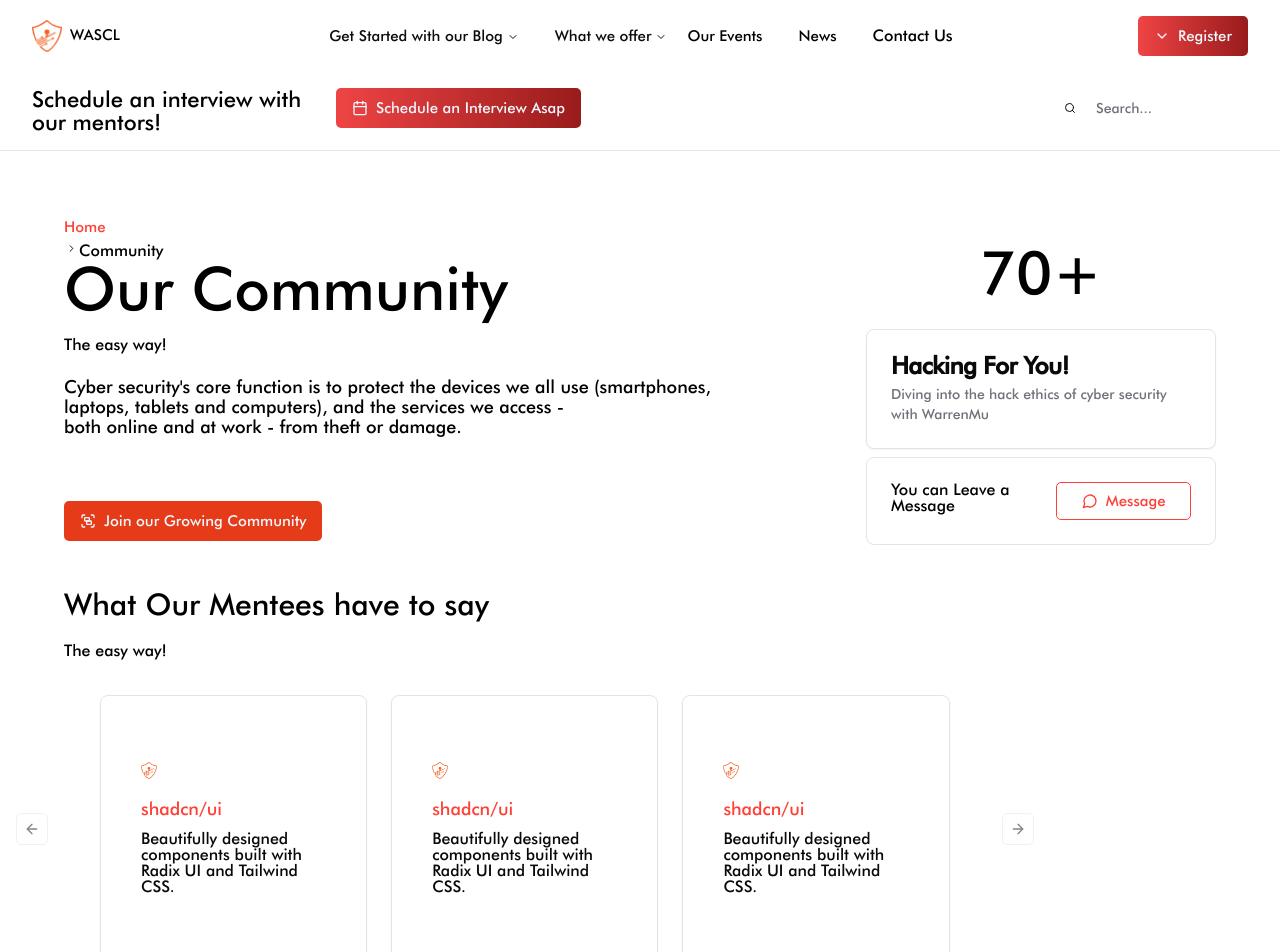
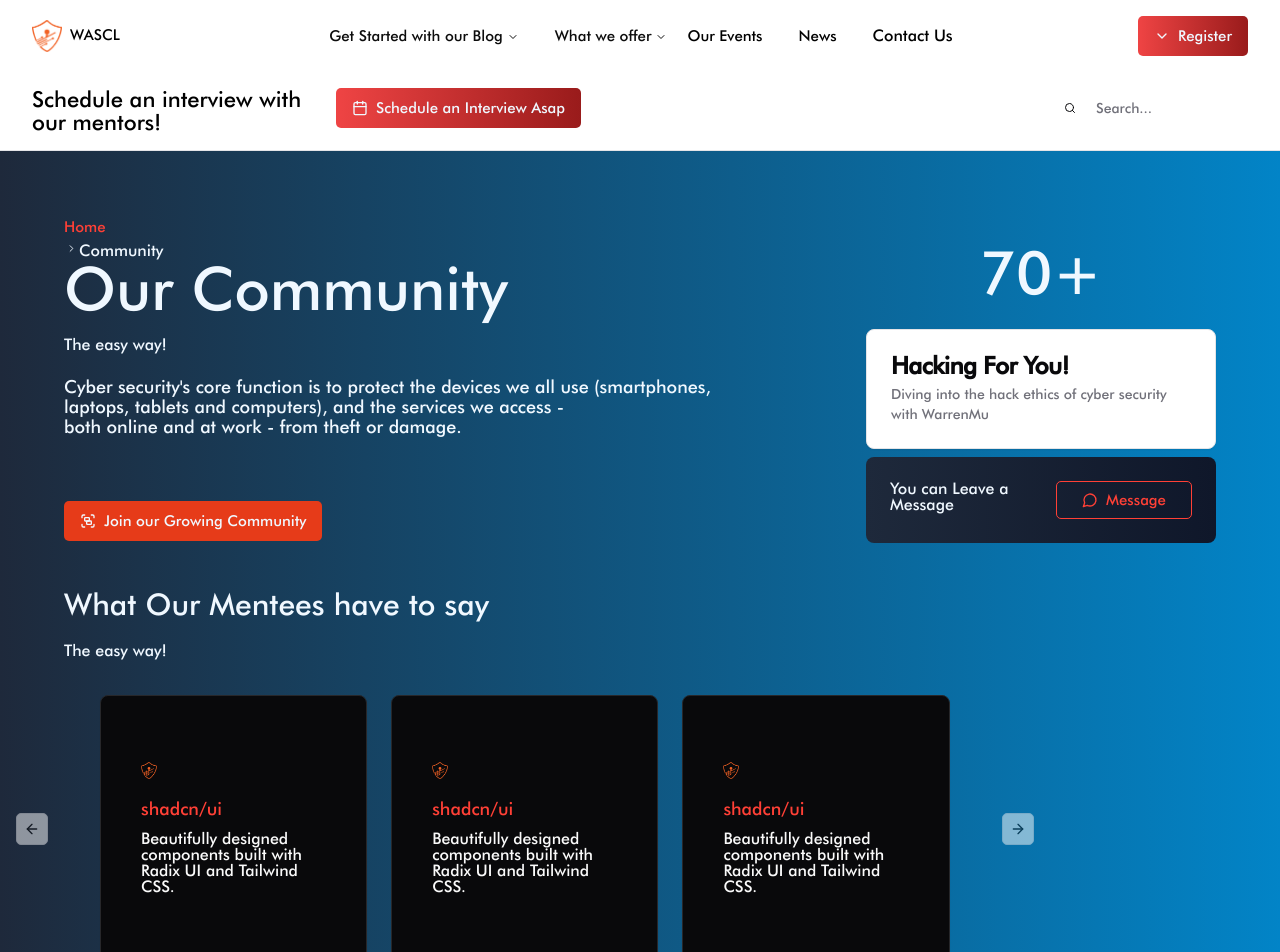
Before and after one commit to Maliabu/cyber-web, a Next.js app: page /contact in a window 1280 px wide. Shown: the top 952 px of the page. Built offline with nearby package versions, Linux system fonts and the light colour scheme.

Commit message:
gradient backgrounds for pages

```diff
--- a/src/app/contact/page.tsx
+++ b/src/app/contact/page.tsx
@@ -30,7 +30,7 @@ export default function About(){
     return(
         <>
         <Menu/>
-        <div className=" p-16 items-center font-[family-name:var(--font-futura)]">
+        <div className=" p-16 items-center font-[family-name:var(--font-futura)] bg-gradient-to-r from-slate-800 to-sky-600 text-white">
         <div className="float-right">
           <div className="grid justify-items-center py-8">
           <h1 className="display-1">70+</h1></div>
@@ -40,7 +40,7 @@ export default function About(){
         <CardDescription>Diving into the hack ethics of cyber security with WarrenMu</CardDescription>
       </CardHeader>
     </Card>
-    <div className="border flex flex-row justify-between rounded-lg p-6 mt-2 w-[350px]">
+    <div className="bg-gradient-to-r from-slate-800 to-slate-900 flex flex-row justify-between rounded-lg p-6 mt-2 w-[350px]">
         <p className="">You can Leave a Message</p>
         <Button className="bg-light p-2 rounded-md w-1/2 h-1/2 items-center"><MessageCircle/> Message</Button>
     </div>
@@ -72,18 +72,18 @@ export default function About(){
       className="w-full max-w-sm">
     <div className="">
     </div>
-      <CarouselContent className="p-8">
+      <CarouselContent className="p-8 background-none">
         {Array.from({ length: 3 }).map((_, index) => (
           <CarouselItem key={index} className="md:basis-1/2 lg:basis-1/3">
             <div className="p-1">
-              <Card>
+              <Card className="dark">
                 <CardContent className="flex aspect-square p-4">
           <NavigationMenu>
-          <ul className="">
+          <ul className="background-none">
               <li className="row-span-3">
                 <NavigationMenuLink asChild>
                   <a
-                    className="flex h-full w-full select-none flex-col justify-end rounded-md from-muted/50 to-muted p-6 no-underline outline-none focus:shadow-md"
+                    className="flex h-full w-full select-none flex-col justify-end rounded-md p-6 no-underline outline-none focus:shadow-md"
                     href="/">
                     <Image
                     aria-hidden
@@ -125,7 +125,7 @@ export default function About(){
         {Array.from({ length: 3 }).map((_, index) => (
           <CarouselItem key={index} className="md:basis-1/2 lg:basis-1/3">
             <div className="p-1">
-              <Card>
+              <Card className="dark">
                 <CardContent className="flex aspect-square p-4">
           <NavigationMenu>
           <ul className="">
--- a/src/app/home/page.tsx
+++ b/src/app/home/page.tsx
@@ -40,7 +40,7 @@ import { Badge } from "@/components/ui/badge";
 export default function HomePage(){
     return(
       <div className="font-[family-name:var(--font-futura)]">
-      <div className=" items-center">
+      <div className=" items-center bg-gradient-to-r from-slate-800 to-sky-600 text-white">
         <div className="backdrop p-16">
         <div className="float-right">
             <TimerCountDown/>
@@ -130,7 +130,7 @@ export default function HomePage(){
     </div>
     <h3>From the best of our authors and Mentors, articles you can read!</h3>
     <Button className="text-white my-4">More Articles</Button>
-    <h3>Join our growing community of great hackers and readers, writers and coders!</h3>
+    <p>Join our growing community of great hackers and readers, writers and coders!</p>
       <CarouselContent className="py-8">
         {Array.from({ length: 4 }).map((_, index) => (
           <CarouselItem key={index} className="md:basis-1/2 lg:basis-1/2">
```
